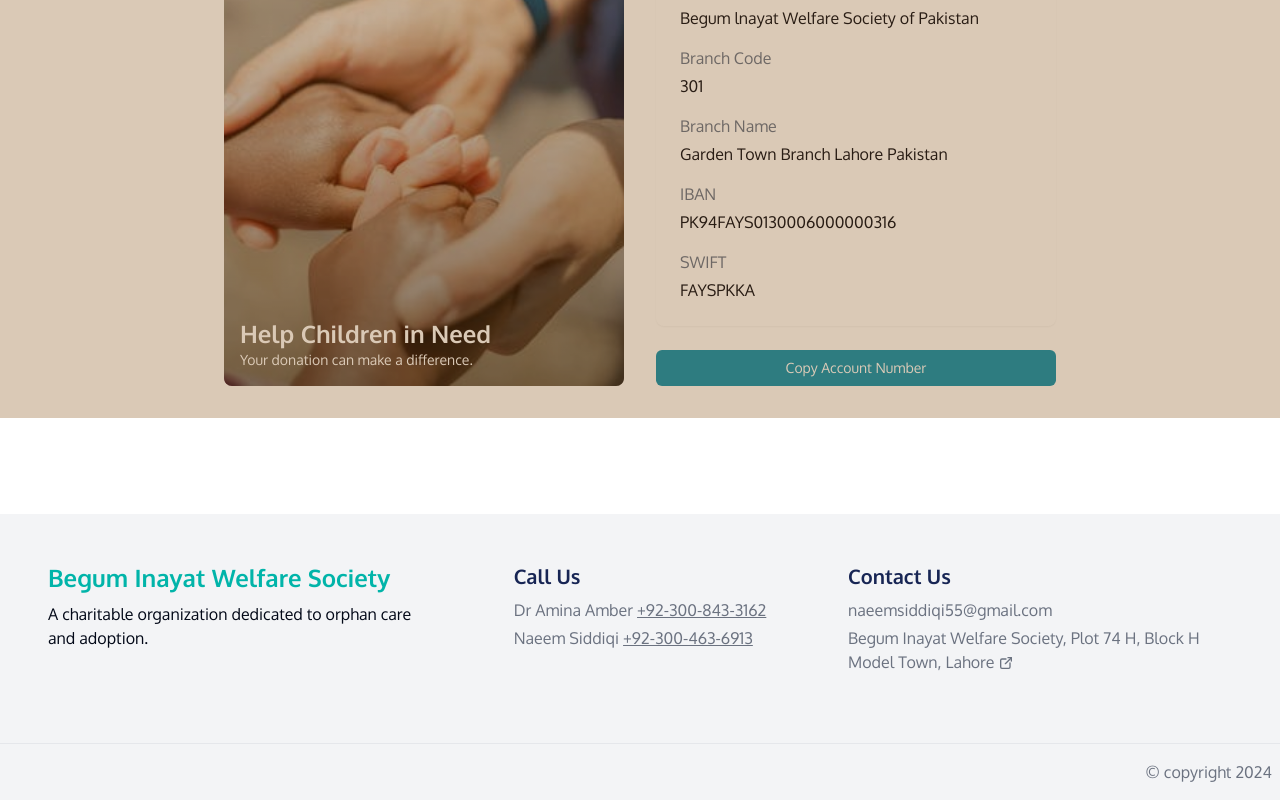
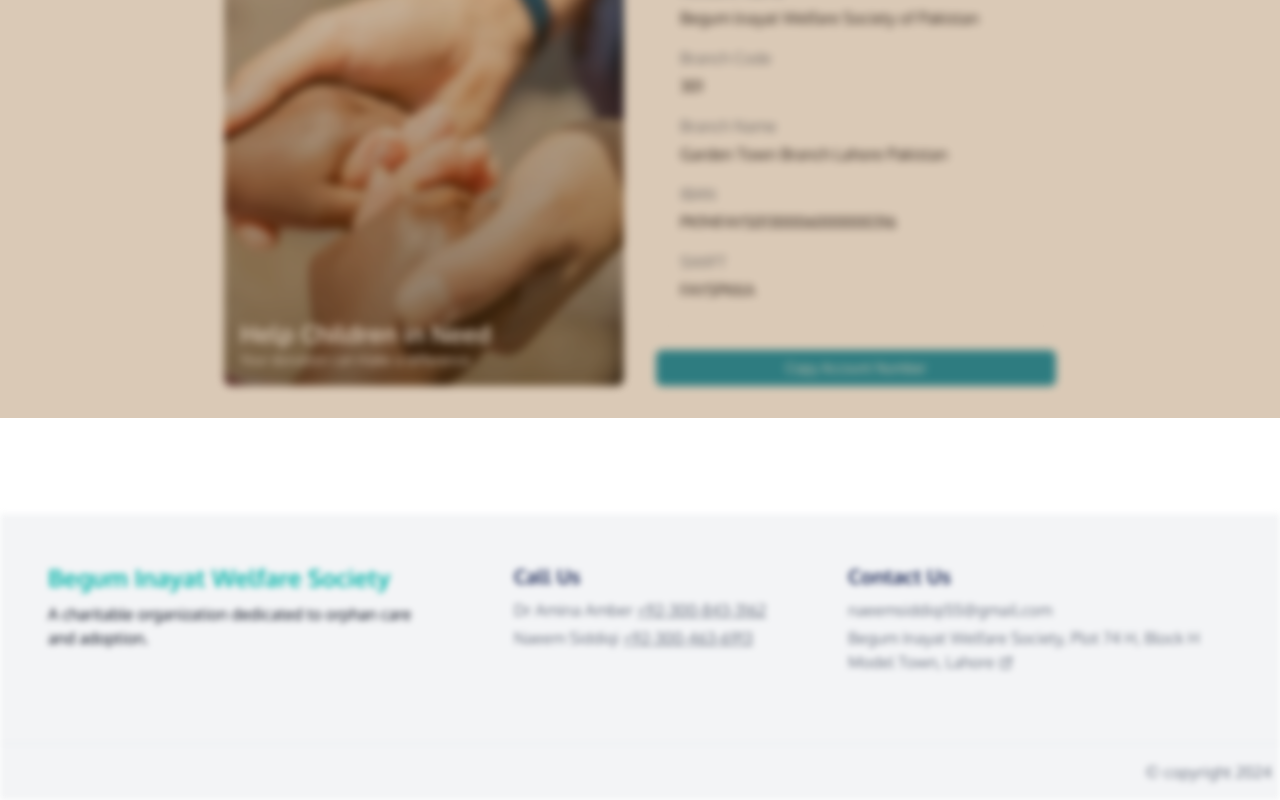
Before and after one commit to Zain-ul-din/begum-inayat, a Next.js app: page /donate in a window 1280 px wide. Shown: the part 382-1182 px from the top of the page. Built offline with nearby package versions, Linux system fonts and the light colour scheme.

Commit message:
add blue

```diff
--- a/src/components/donation-details.tsx
+++ b/src/components/donation-details.tsx
@@ -6,7 +6,7 @@ const IBN = "PK94FAYS0130006000000316";
 
 export default function DonationDetails() {
   return (
-    <div className="grid md:grid-cols-2 gap-8 max-w-4xl mx-auto p-4 md:p-8">
+    <div className="grid md:grid-cols-2 gap-8 max-w-4xl mx-auto p-4 md:p-8 blur-sm pointer-events-none">
       <div className="relative rounded-lg overflow-hidden">
         <img
           src="\images\holding-hands.png"
--- a/src/components/footer.tsx
+++ b/src/components/footer.tsx
@@ -10,7 +10,11 @@ const Footer = forwardRef<HTMLDivElement, FooterProps>((props, ref) => {
   return (
     <footer
       {...props}
-      className={cn("mt-24 bg-gray-100", props.className)}
+      className={cn(
+        "mt-24 bg-gray-100",
+        "blur-[3px] pointer-events-none",
+        props.className
+      )}
       ref={ref}
     >
       <div className="max-w-screen-xl  gap-4 p-6 md:p-12 mx-auto grid grid-cols-2 md:grid-cols-3">
```
